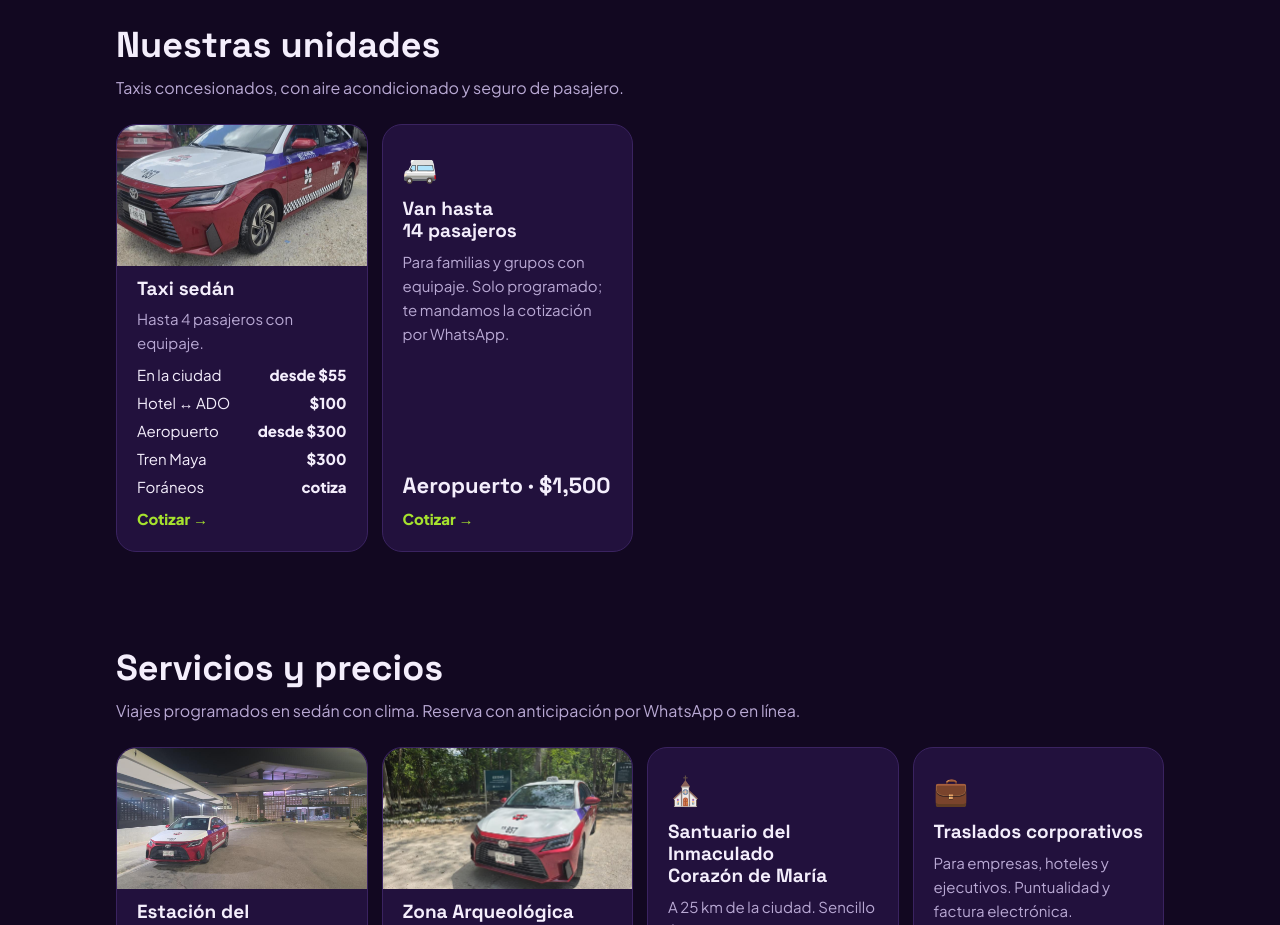
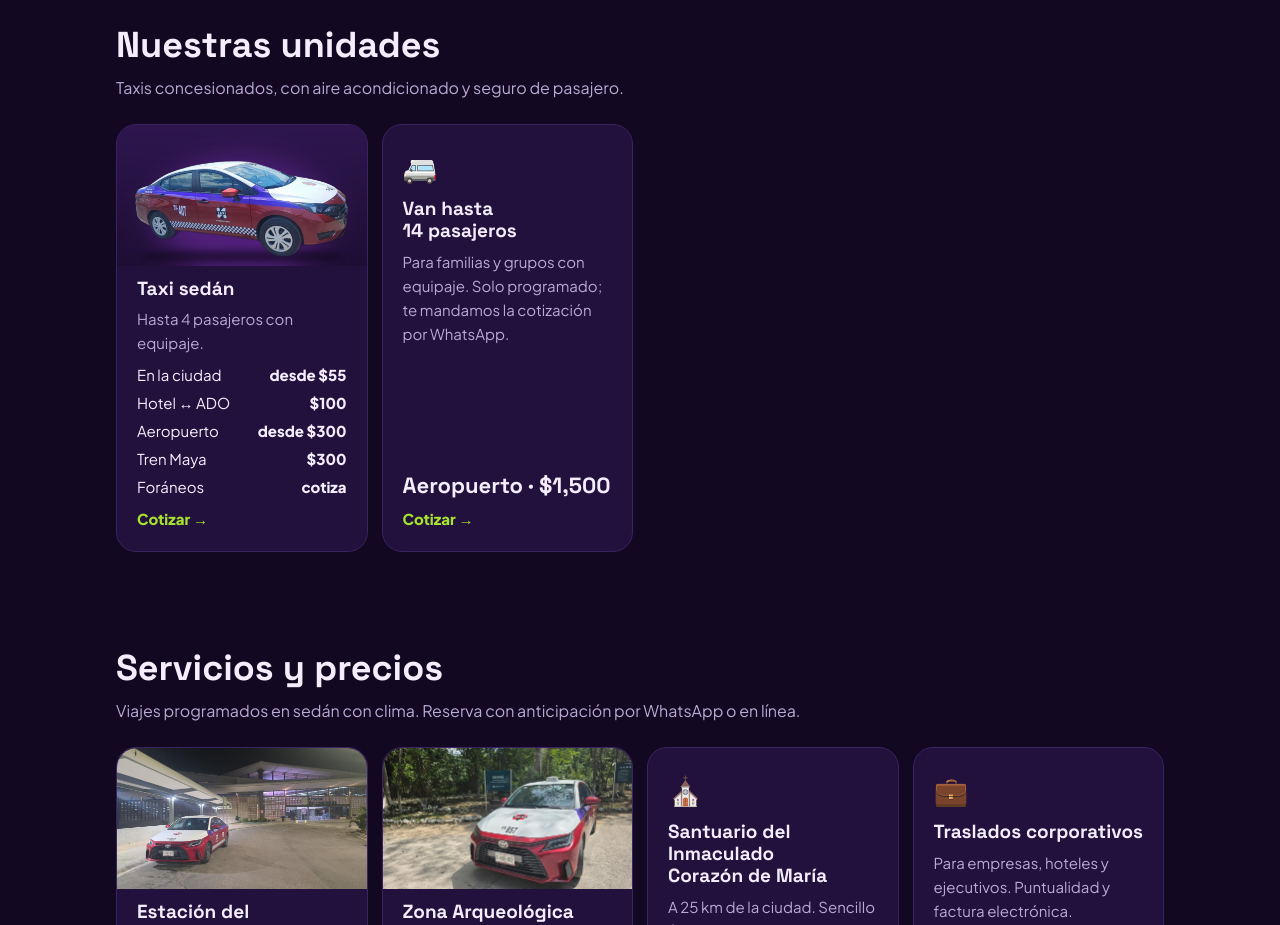
Before and after one commit to victormenafenix-jpg/agenda-taxi, a plain HTML site: page sitio/index.html in a window 1280 px wide. Shown: the part 2020-2945 px from the top of the page. Drawn offline with Linux system fonts and the light colour scheme.

Commit message:
Página: sedán con fotos sin fondo del Tx871 y Tx407 (alternan)
Co-Authored-By: Claude Opus 5.5 <noreply@anthropic.com>
Claude-Session: https://claude.ai/code/session_01Yc6JkFmjoDmxFnH2HCh24T

```diff
--- a/sitio/index.html
+++ b/sitio/index.html
@@ -35,6 +35,7 @@ header nav{margin-left:auto;display:flex;gap:8px;align-items:center}
 .b3{background:transparent;color:var(--fg);border:1px solid var(--line)}
 .hero{background:radial-gradient(900px 420px at 80% 0%,rgba(166,61,240,.35),transparent 60%),radial-gradient(600px 300px at 0% 100%,rgba(166,226,46,.12),transparent 60%);padding-block:48px 36px}
 .hero{background:linear-gradient(90deg,rgba(18,8,33,.94) 0%,rgba(18,8,33,.8) 45%,rgba(18,8,33,.35) 100%),url(img/hero.jpg) right top/auto 640px no-repeat,#120821}
+.fade{position:relative}.fade img{position:absolute;inset:0}.fade img:last-child{animation:fd 8s infinite}@keyframes fd{0%,40%{opacity:0}50%,90%{opacity:1}100%{opacity:0}}
 .cimg{margin:-20px -20px 4px;border-radius:20px 20px 0 0;overflow:hidden;aspect-ratio:16/9;max-width:none}.cimg img{width:100%;height:100%;object-fit:cover;display:block}
 @media (max-width:760px){.hero{background:linear-gradient(180deg,rgba(18,8,33,0) 0,rgba(18,8,33,.2) 120px,#120821 260px),url(img/hero.jpg) 62% 0/auto 300px no-repeat,#120821;padding-top:190px}}
 .kick{display:inline-block;font:700 12px/1 "Space Grotesk",system-ui,sans-serif;letter-spacing:.12em;text-transform:uppercase;color:var(--lime);border:1px solid rgba(166,226,46,.4);border-radius:999px;padding:7px 12px;margin-bottom:16px}
@@ -168,7 +169,7 @@ footer .row a{text-decoration:none;border:1px solid var(--line);border-radius:99
 <h2 data-en="Our vehicles">Nuestras unidades</h2>
 <p class="lead" data-en="Licensed taxis, air-conditioned, with passenger insurance.">Taxis concesionados, con aire acondicionado y seguro de pasajero.</p>
 <div class="grid">
-<div class="card"><div class="cimg"><img src="img/sedan.jpg" alt="Taxi Taxicel" loading="lazy" width="1000" height="563"></div><h3 data-en="Sedan taxi">Taxi sedán</h3><p data-en="Up to 4 passengers with luggage.">Hasta 4 pasajeros con equipaje.</p>
+<div class="card"><div class="cimg fade"><img src="img/tx871.jpg" alt="Taxi Taxicel Tx-871" loading="lazy" width="1000" height="563"><img src="img/tx407.jpg" alt="Taxi Taxicel Tx-407" loading="lazy" width="1000" height="563"></div><h3 data-en="Sedan taxi">Taxi sedán</h3><p data-en="Up to 4 passengers with luggage.">Hasta 4 pasajeros con equipaje.</p>
 <div style="display:grid;gap:4px;font-size:15px">
 <div style="display:flex;justify-content:space-between"><span data-en="In the city">En la ciudad</span><b data-en="from $55">desde $55</b></div>
 <div style="display:flex;justify-content:space-between"><span data-en="Hotel ↔ ADO bus station">Hotel ↔ ADO</span><b>$100</b></div>
```
Also changed, not shown: sitio/img/sedan.jpg (deleted), sitio/img/tx407.jpg (added), sitio/img/tx871.jpg (added).
